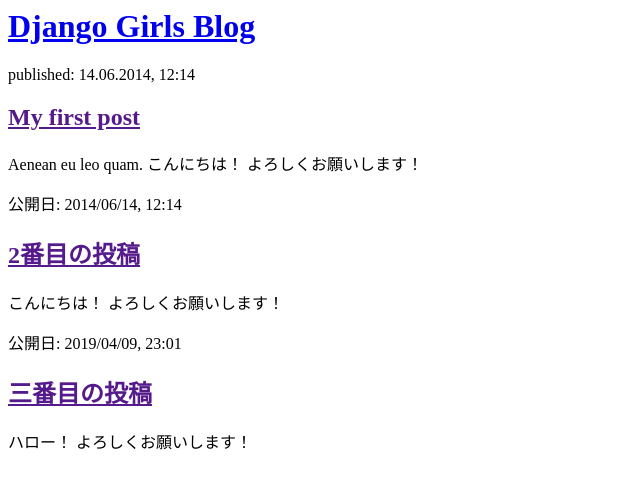
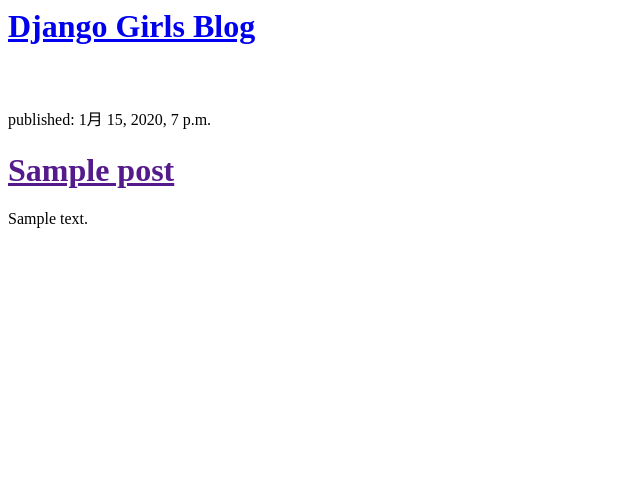
Before and after one commit to KztTateyama/my-first-blog, a Django app: template blog/templates/blog/post_list.html in a window 1280 px wide. Shown: the top 489 px of the page, without its empty margins (0-640 px from the left). Run offline with Django 3.2, Linux system fonts and the light colour scheme; the template is opened without the code that fills it: values that come from a table or form of the project are taken from there, others are empty; tables that the repository leaves empty hold one stand-in row (values such as "Sample post").

Commit message:
Changed the HTML 20190410 for the site.

```diff
--- a/blog/templates/blog/post_list.html
+++ b/blog/templates/blog/post_list.html
@@ -6,24 +6,16 @@
         <div>
             <h1><a href="/">Django Girls Blog</a></h1>
         </div>
-
-        <div>
-            <p>published: 14.06.2014, 12:14</p>
-            <h2><a href="">My first post</a></h2>
-            <p>Aenean eu leo quam. こんにちは！ よろしくお願いします！ </p>
-        </div>
-
-        <div>
-            <p>公開日: 2014/06/14, 12:14</p>
-            <h2><a href="">2番目の投稿</a></h2>
-            <p> こんにちは！ よろしくお願いします！ </p>
-        </div>
-
-        <div>
-            <p>公開日: 2019/04/09, 23:01</p>
-            <h2><a href="">三番目の投稿</a></h2>
-            <p> ハロー！ よろしくお願いします！ </p>
-        </div>
-
+        <!--
+            postsリスト分ループして表示する。要素は、viewのpost_listクラス中の
+            Post.objects.filter～で取得したレコードが設定されている。
+        -->
+　　　　{% for post in posts %}
+            <div>
+                <p>published: {{ post.published_date }}</p>
+                <h1><a href="">{{ post.title }}</a></h1>
+                <p>{{ post.text|linebreaksbr }}</p>
+            </div>
+　　　　{% endfor %}
     </body>
 </html>
--- a/blog/views.py
+++ b/blog/views.py
@@ -10,3 +10,8 @@
     posts = Post.objects.filter(published_date__lte=timezone.now()).order_by('published_date')
     """ 「published_date」の昇順にリストを並べ替える。"""
     return render(request, 'blog/post_list.html', {'posts': posts})
+    """  renderでテンプレートに渡す。
+         request:　ユーザからインターネットを介して、受け取った情報
+         'blog/post_list.html':  テンプレート
+         {'posts': posts} :  渡す情報。ここの情報がhtmlに渡される。
+    """
```
